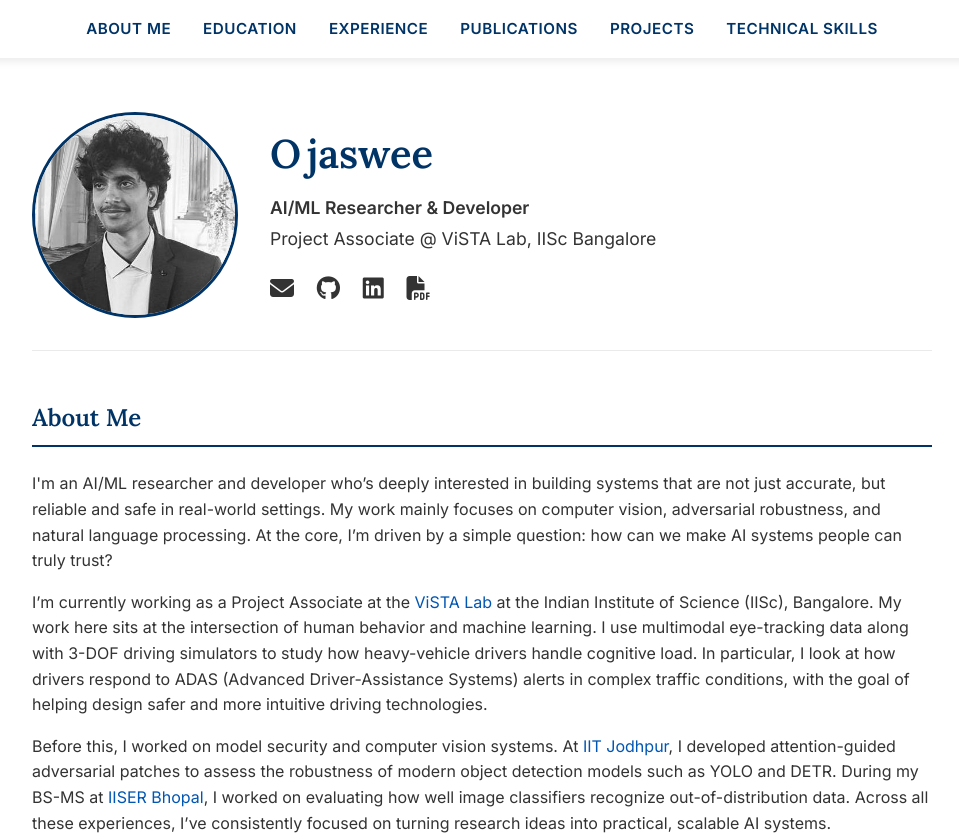
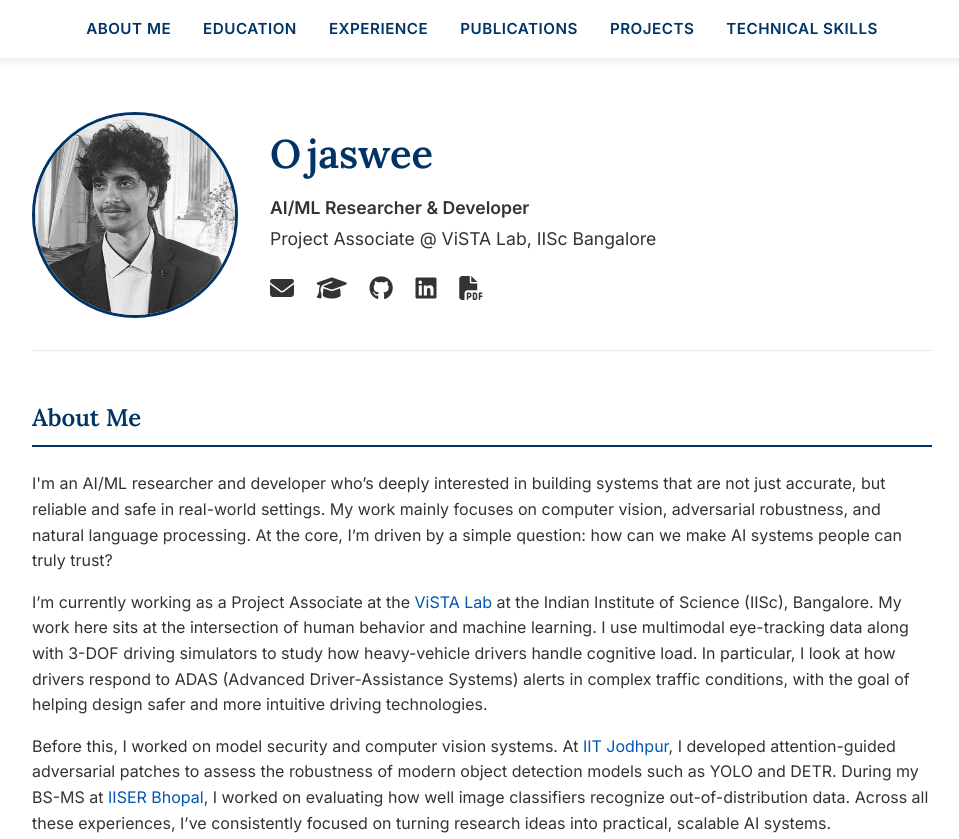
Before and after one commit to ojojaswee/ojojaswee.github.io, a plain HTML site: page index.html in a window 1280 px wide. Shown: the top 839 px of the page, without its empty margins (158-1117 px from the left). Drawn offline with Linux system fonts and the light colour scheme.

Commit message:
Update index.html

```diff
--- a/index.html
+++ b/index.html
@@ -221,6 +221,7 @@
             <p>Project Associate @ ViSTA Lab, IISc Bangalore</p>
             <div class="social-links">
                 <a href="mailto:ojojaswee@gmail.com" title="Email"><i class="fa-solid fa-envelope"></i></a>
+                <a href="https://scholar.google.com/citations?user=Dk1eOugAAAAJ&hl=en" target="_blank" title="Google Scholar"><i class="fa-solid fa-graduation-cap"></i></a>
                 <a href="https://github.com/ojojaswee" target="_blank" title="GitHub"><i class="fa-brands fa-github"></i></a>
                 <a href="https://www.linkedin.com/in/ojaswee-263448190" target="_blank" title="LinkedIn"><i class="fa-brands fa-linkedin"></i></a>
                 <a href="https://drive.google.com/file/d/1zOp4bBeXbhgijBLhd4uVnB1QFVmYmXvh/view?usp=sharing" target="_blank" title="Download CV"><i class="fa-solid fa-file-pdf"></i></a>
```
